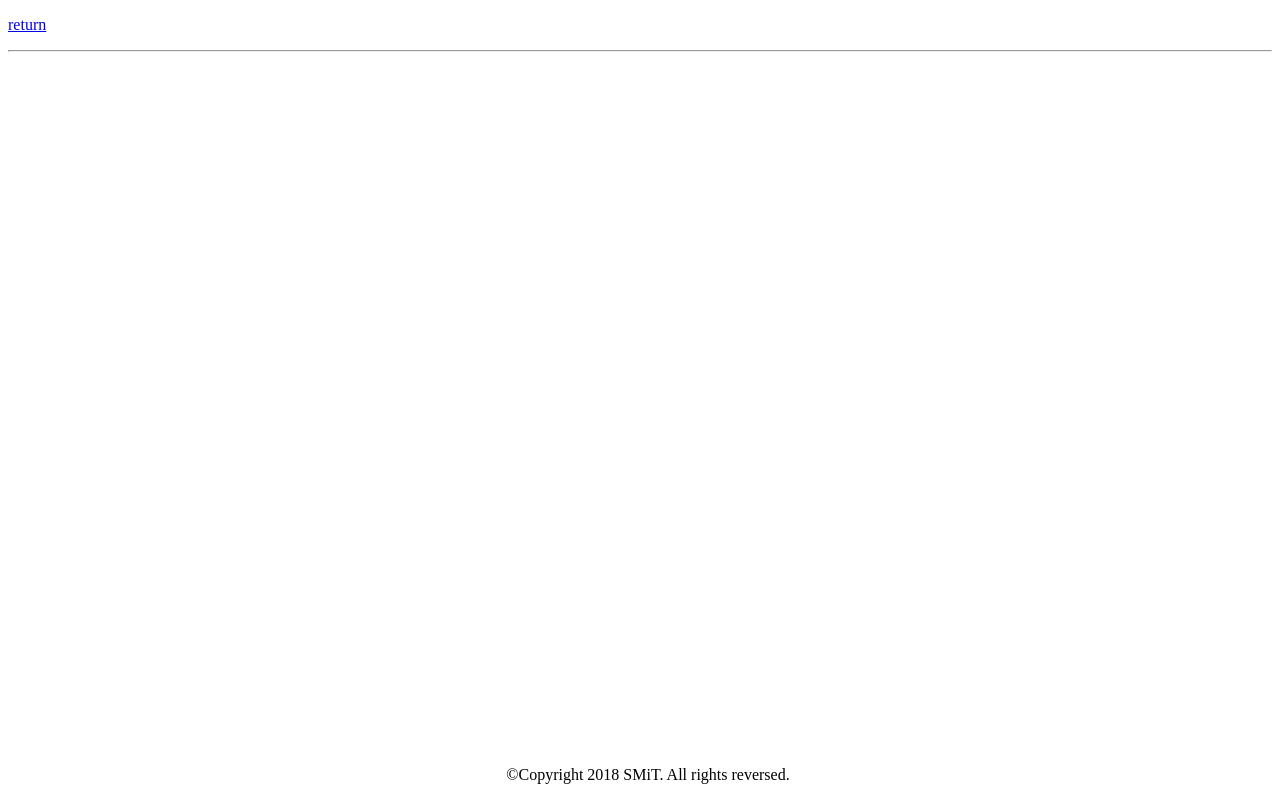
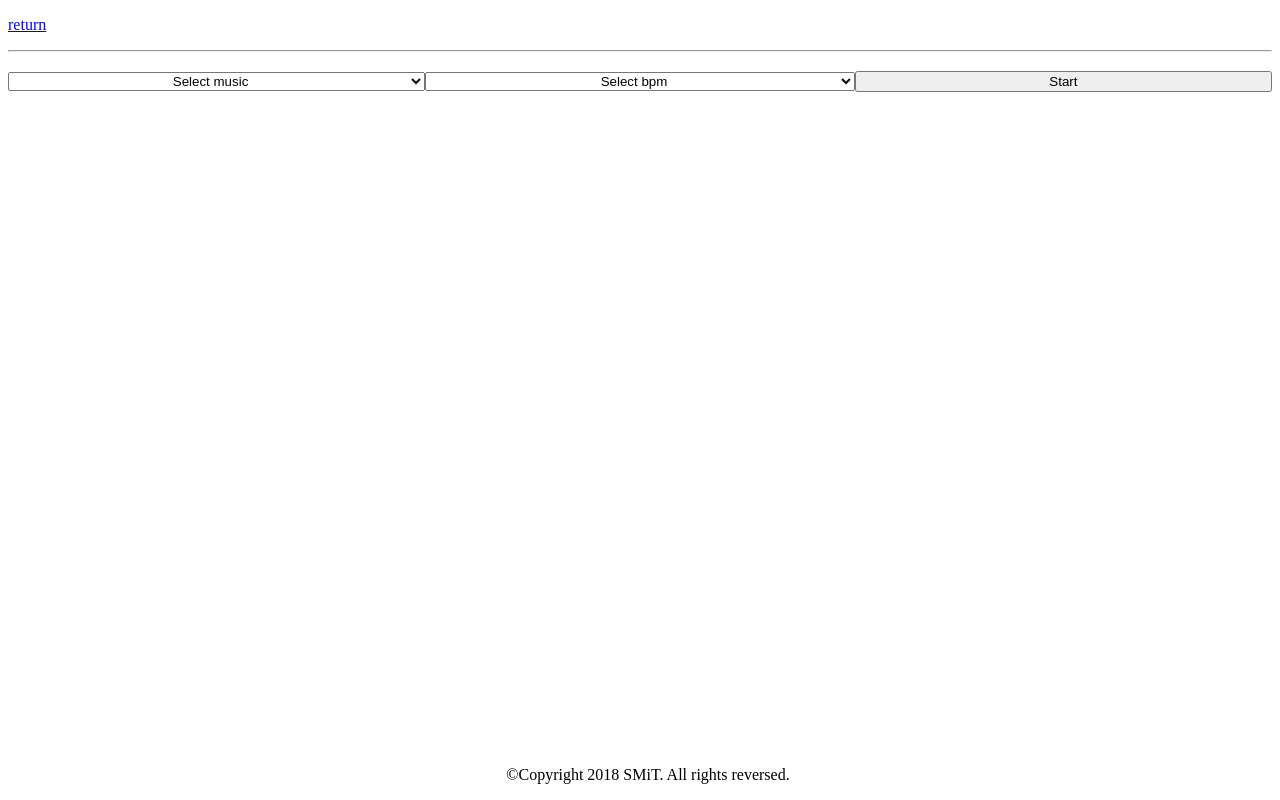
Before and after one commit to audio-lge87/audio-lge87.github.io, a plain HTML site: page music-practice.html in a window 1280 px wide. Drawn offline with Linux system fonts and the light colour scheme.

Commit message:
Add practice code

```diff
--- a/music-practice.html
+++ b/music-practice.html
@@ -12,14 +12,75 @@
 				text-align: center;
     			width: 100%;
 			}
+			#container {height: 100%; width:100%; font-size:0;}
+			#left, #middle, #right {display: inline-block; *display: inline; zoom: 1; vertical-align: top; font-size: 20px;}
+			#left {text-align: left; width: 33%; background: white;}
+			#middle {text-align: center; width: 34%; background: white;}
+			#right {text-align: right; width: 33%; background: white;}
+			.demo-song-list {
+				text-align: center;
+        		width: 100%;
+        		height: 100%;
+			}
+			.demo-tempo-list {
+				text-align: center;
+        		width: 100%;
+        		height: 100%;
+			}
+			.button-play {
+				width: 100%;
+				height: 100%;
+			}
 		</style>
 	</head>
 	<body>
 		<p align="left"><a href="index.html">return</a></p>
 		<p><hr></p>
 
+		<div id="container">
+
+		  	<div id="left">
+			    <form>
+					<select class="demo-song-list">
+						<option value="0">Select music</option>
+						<option value="Piano 1">Piano 1</option>
+						<option value="Guitar 1">Guitar 1</option>
+						<option value="Snare Drum 1">Snare Drum 1</option>
+					</select>
+				</form>
+			</div>
+
+			<div id="middle">
+			    <form>
+					<select class="demo-tempo-list">
+						<option value="0">Select bpm</option>
+						<option value="45">45</option>
+						<option value="60">60</option>
+						<option value="72">72</option>
+						<option value="90">90</option>
+						<option value="108">108</option>
+						<option value="120">120</option>
+					</select>
+				</form>
+			</div>
+
+			<div id="right">
+			    <input class="button-play" onclick="change()" type="button" value="Start" id="myButton1" />
+			</div>
+
+		</div>
+
 		<footer class="demo-footer">
 			<p>©Copyright 2018 SMiT. All rights reversed.</p>
 		</footer>
 	</body>
+	<script type="text/javascript">
+		function change()
+			{
+				if (document.getElementById("myButton1").value=="Start")
+					document.getElementById("myButton1").value="Pause";
+				else if (document.getElementById("myButton1").value=="Pause")
+					document.getElementById("myButton1").value="Start"
+			}
+	</script>
 </html>
```
Also changed, not shown: music-app.html (deleted, +0 -48 lines), music-tuner.html (+3 -2 lines).
